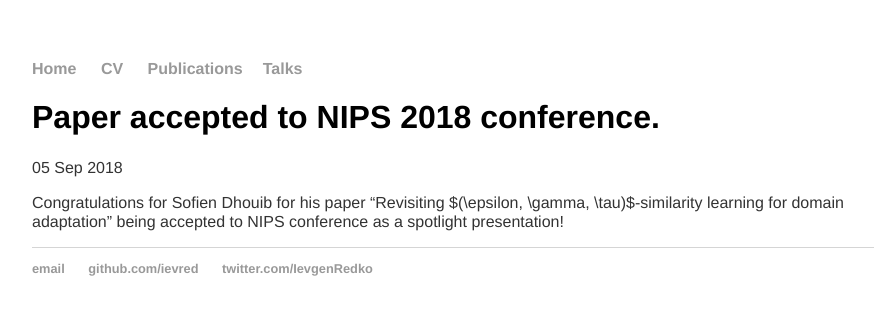
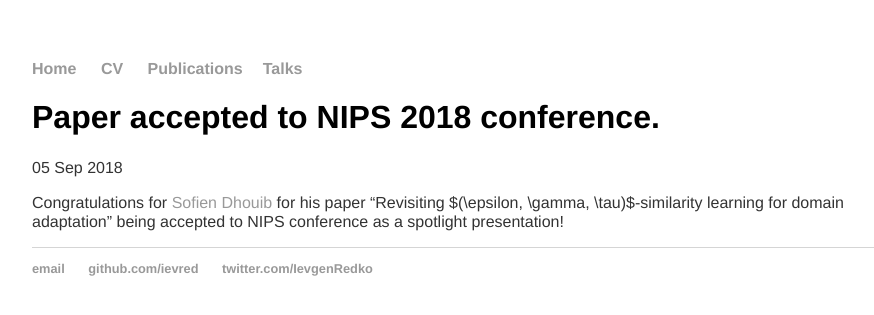
Before and after one commit to ievred/ievred.github.io, a Jekyll site: the page built from _posts/2018-09-05-Paper-accepted-to-NIPS-conference.md, in a window 1280 px wide. Shown: the top 315 px of the page, without its empty margins (160-1034 px from the left). Built offline with Jekyll 4.4.1, drawn with Linux system fonts in a browser that asks for light colours; part of the change alters nothing that is shown.

```diff
--- a/_posts/2018-09-05-Paper-accepted-to-NIPS-conference.md
+++ b/_posts/2018-09-05-Paper-accepted-to-NIPS-conference.md
@@ -3,4 +3,4 @@ layout: post
 title: "Paper accepted to NIPS 2018 conference."
 date: 2018-09-05
 ---
-Congratulations for Sofien Dhouib for his paper "Revisiting $(\epsilon, \gamma, \tau)$-similarity learning for domain adaptation" being accepted to NIPS conference as a spotlight presentation!
+Congratulations for <a href="https://sofiendhouib.github.io/">Sofien Dhouib</a> for his paper "Revisiting $(\epsilon, \gamma, \tau)$-similarity learning for domain adaptation" being accepted to NIPS conference as a spotlight presentation!
```
